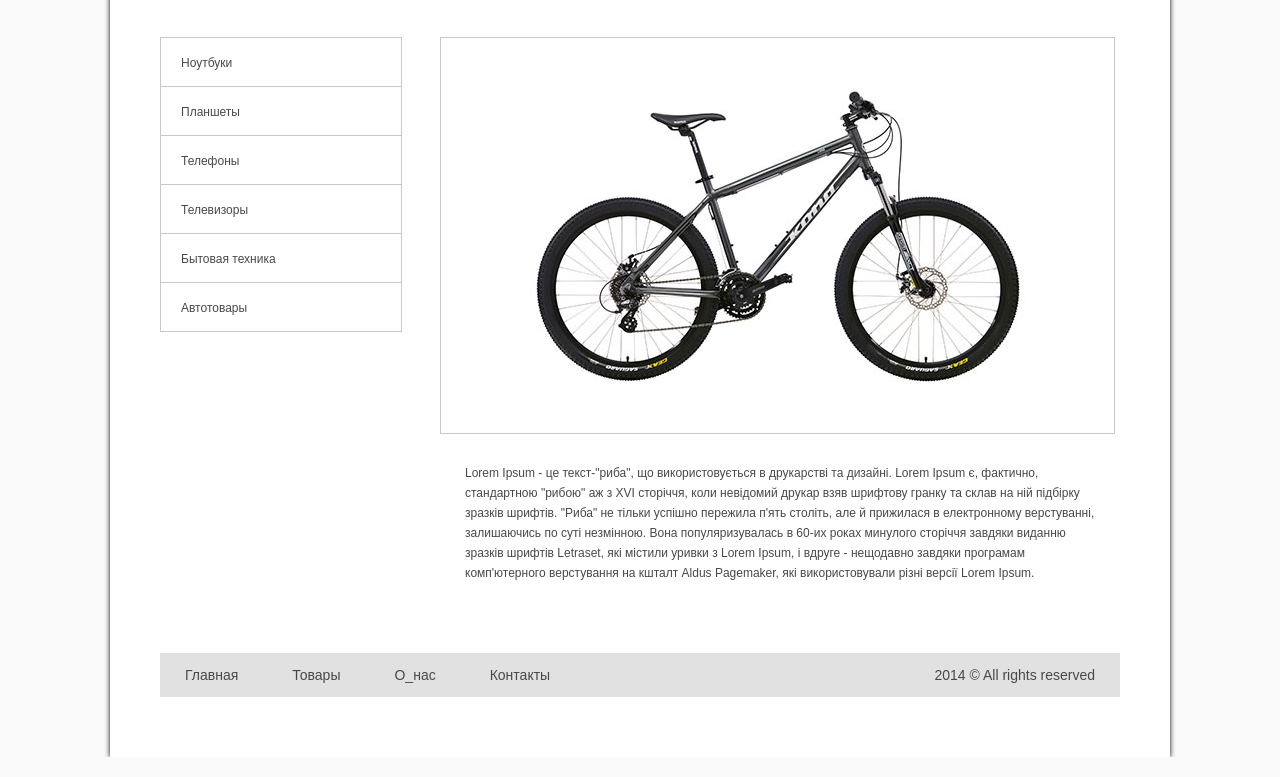
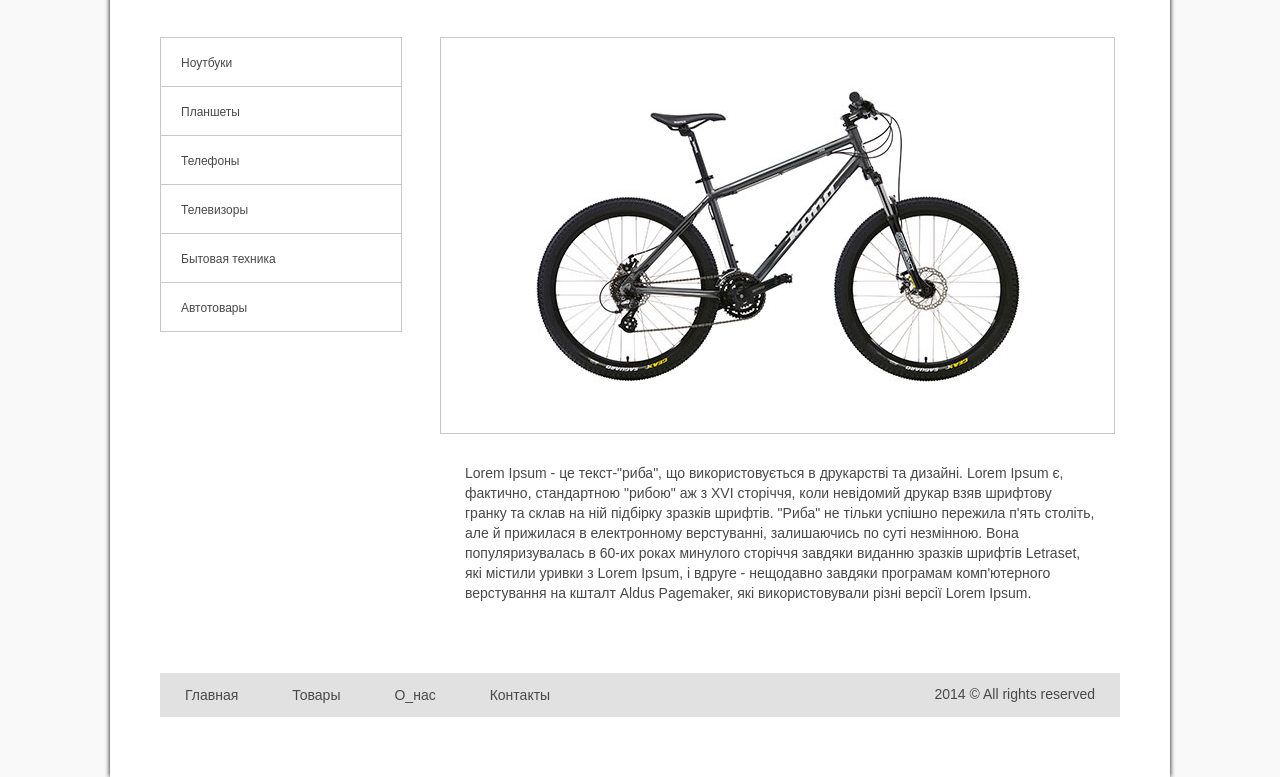
Before and after one commit to LibraS09/Dz3, a plain HTML site: page index.html in a window 1280 px wide. Shown: the part 181-958 px from the top of the page. Drawn offline with Linux system fonts and the light colour scheme.

Commit message:
19.02/22:50

```diff
--- a/css/style.css
+++ b/css/style.css
@@ -85,11 +85,14 @@ body {
   display: inline-block;
   padding: 13px 25px;
 }
-.footer a {
+.footer a, p {
   font-family: sans-serif;
   font-size: 14px;
   color: #484848;
 }
+.footer a:hover {
+  text-decoration: underline;
+}
 .footer li:last-child {
   float: right;
 }
--- a/index.html
+++ b/index.html
@@ -61,7 +61,7 @@ Lorem Ipsum - це текст-"риба", що використовується
       <li><a href="#">Товары</a></li>
       <li><a href="#">О_нас</a></li>
       <li><a href="#">Контакты</a></li>
-      <li><a href="#">2014 &copy; All rights reserved</a></li>
+      <li><p> 2014 &copy; All rights reserved</p></li>
     </ul>
   </div>
 </div>
```
